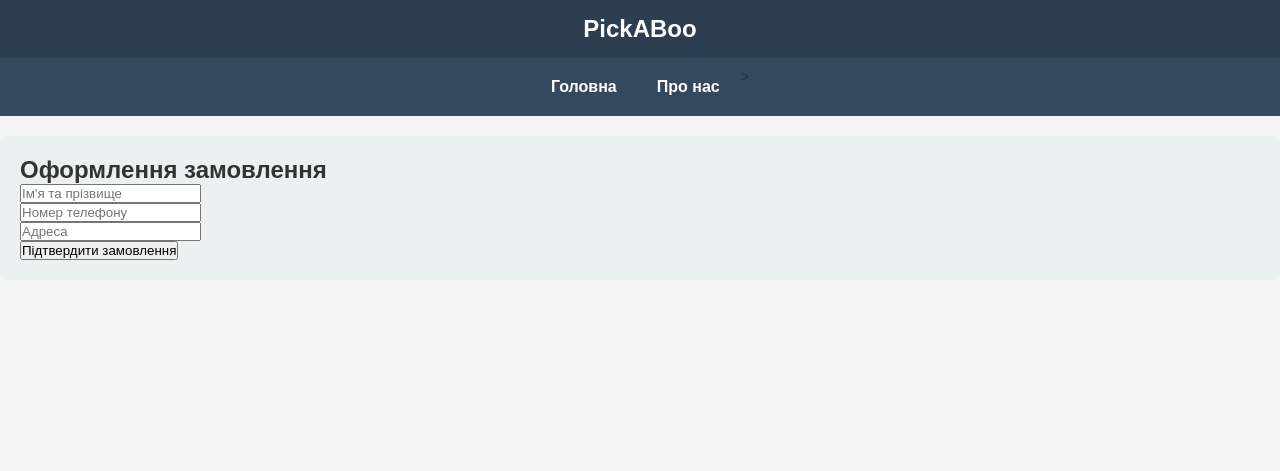
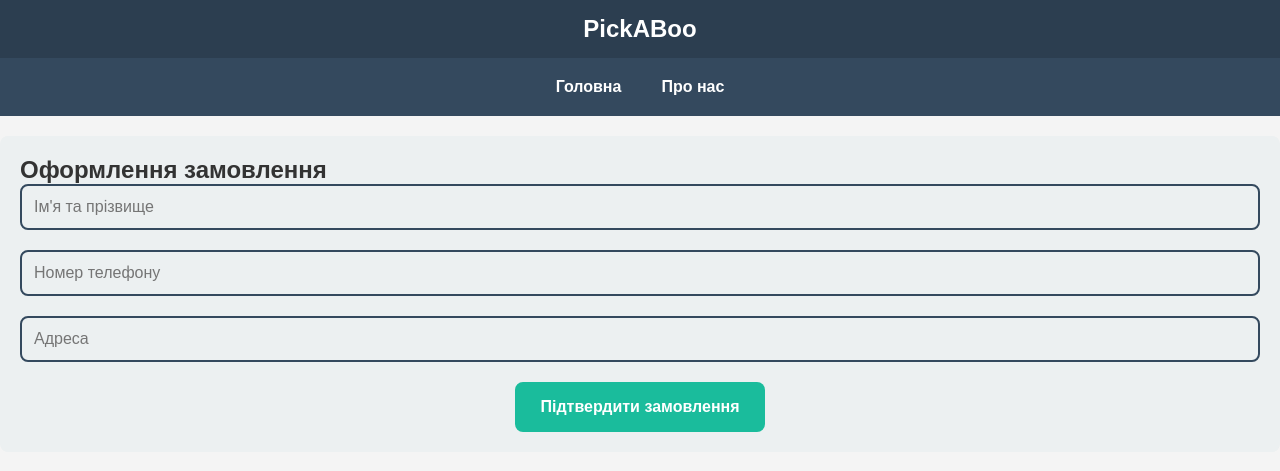
Before and after one commit to whatdouallwant/--------, a Flask app: page /0/order in a window 1280 px wide. Shown: the top 471 px of the page. Run offline with Flask 3, Linux system fonts and the light colour scheme.

Commit message:
ще ні

```diff
--- a/app.py
+++ b/app.py
@@ -1,5 +1,5 @@
 from flask import Flask, render_template, request, redirect
-from db_scripts import dbManager
+from db_scripts import *
 app = Flask(__name__)
 db = dbManager("book.db")
 @app.route("/")
@@ -24,6 +24,10 @@ def order(book_id):
         db.create_oreder(book_id, request.form["user_name"], request.form["phone_number"], request.form["address"])
         return redirect('/')
     return render_template("order.html")
+@app.route('/')
+def heg():
+    return get_books_by_price()
+
 
 if __name__ == "__main__":
     app.run(debug=True)
--- a/templates/order.html
+++ b/templates/order.html
@@ -1,6 +1,5 @@
 <!DOCTYPE html>
 <html lang="uk">
-
 <head>
     <meta charset="UTF-8">
     <meta name="viewport" content="width=device-width, initial-scale=1.0">
@@ -46,26 +45,6 @@
             border-radius: 5px;
         }
 
-        .book {
-            display: flex;
-            align-items: center;
-            justify-content: space-between;
-            margin-bottom: 15px;
-            padding: 10px;
-            border-bottom: 1px solid #ddd;
-        }
-
-        .book img {
-            width: 80px;
-            height: auto;
-            margin-right: 15px;
-        }
-
-        .book h3 {
-            margin: 0;
-            font-size: 18px;
-        }
-
         .cart-section {
             margin-top: 20px;
             padding: 20px;
@@ -73,27 +52,52 @@
             border-radius: 8px;
         }
 
-        .cart-list {
-            list-style: none;
-            padding: 0;
+        .input-container {
+            margin-bottom: 20px;
+            display: flex;
+            justify-content: center;
         }
 
-        .cart-list li {
-            padding: 10px;
-            border-bottom: 1px solid #ccc;
+        .styled-input {
+            width: 100%;
+            padding: 12px;
+            font-size: 16px;
+            border: 2px solid #34495e;
+            border-radius: 8px;
+            background: #ecf0f1;
+            color: #2c3e50;
+            outline: none;
+            transition: border-color 0.3s ease, box-shadow 0.3s ease;
         }
 
-        .cart button {
-            padding: 10px;
+        .styled-input:focus {
+            border-color: #1abc9c;
+            box-shadow: 0 0 8px rgba(26, 188, 156, 0.5);
+        }
+
+        .button-container {
+            display: flex;
+            justify-content: center;
+            margin-top: 20px;
+        }
+
+        .add-to-cart {
+            width: 250px;
+            height: 50px;
+            text-align: center;
             font-size: 16px;
             background-color: #1abc9c;
             color: white;
             border: none;
+            border-radius: 8px;
             cursor: pointer;
+            font-weight: bold;
+            transition: background-color 0.3s ease, transform 0.2s ease;
         }
 
-        .cart button:hover {
+        .add-to-cart:hover {
             background-color: #16a085;
+            transform: scale(1.05);
         }
     </style>
 </head>
@@ -102,28 +106,29 @@
     <header>PickABoo</header>
     <nav>
         <a href="{{ url_for('home') }}">Головна</a>
-        <a href="{{ url_for('about') }}">Про нас</a>>
+        <a href="{{ url_for('about') }}">Про нас</a>
     </nav>
 
     <div class="container">
-
         <div class="cart-section">
             <h2>Оформлення замовлення</h2>
             <form action="" method="post">
-                <input required type="text" name="user_name" placeholder="Ім'я та прізвище">
-                <div>
-                    <input required type="text" name="phone_number" placeholder="Номер телефону">
+                <div class="input-container">
+                    <input required class="styled-input" type="text" name="user_name" placeholder="Ім'я та прізвище">
                 </div>
-                    <div>
-                        <input required type="text" name="address" placeholder="Адреса">
-                    </div>
-                    <button type="submit">
+                <div class="input-container">
+                    <input required class="styled-input" type="text" name="phone_number" placeholder="Номер телефону">
+                </div>
+                <div class="input-container">
+                    <input required class="styled-input" type="text" name="address" placeholder="Адреса">
+                </div>
+                <div class="button-container">
+                    <button type="submit" class="add-to-cart">
                         Підтвердити замовлення
                     </button>
+                </div>
             </form>
-
         </div>
     </div>
 </body>
-
 </html>
```
Also changed, not shown: db_scripts.py (+16 -0 lines), templates/index.html (+21 -3 lines), book.db.
